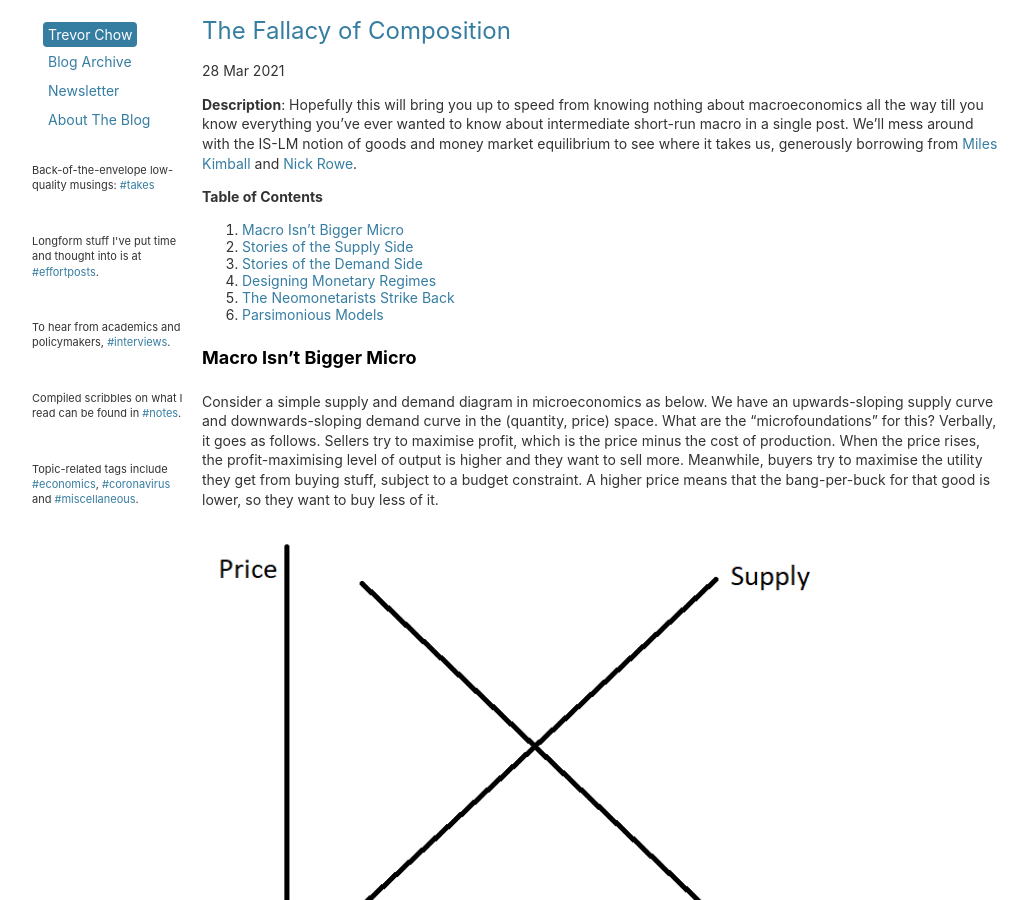
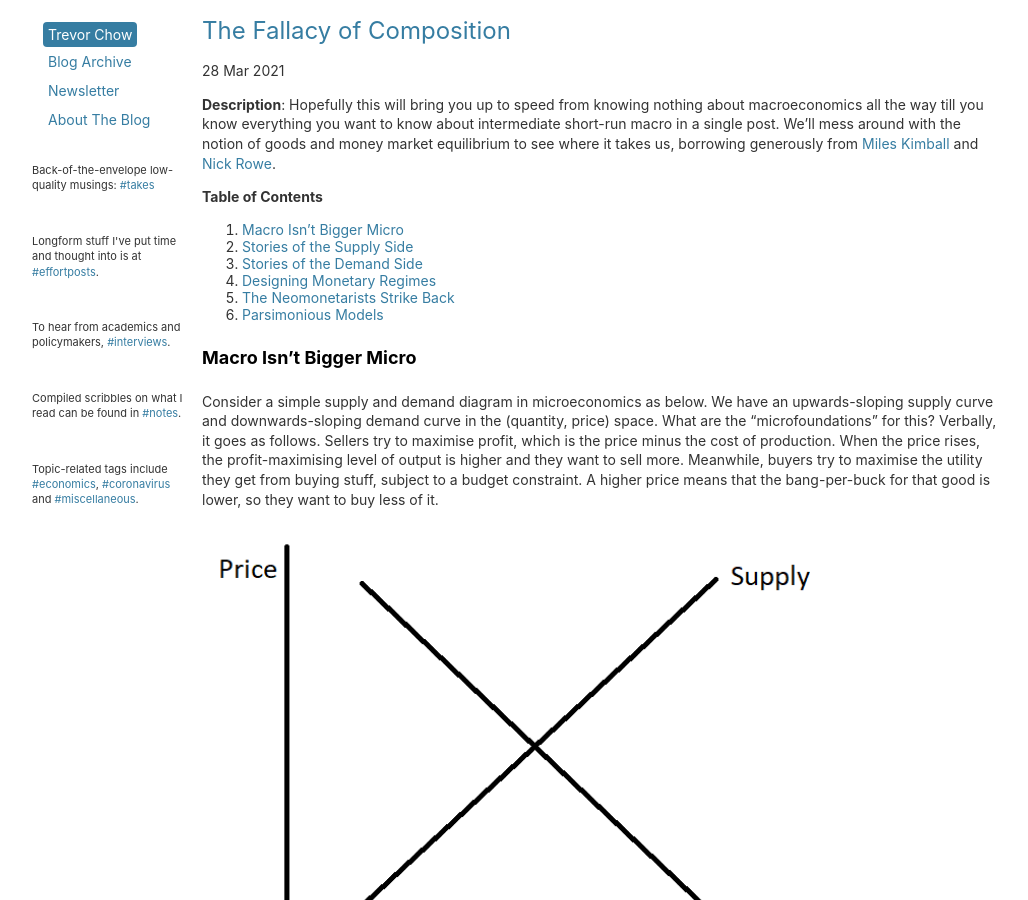
Before and after one commit to tmychow/tmychow.github.io, a Jekyll site: the page built from _posts/2021-03-28-the-fallacy-of-composition.md, in a window 1280 px wide and 900 px high. Shown: the whole window, without its empty margins (28-1056 px from the left). Built offline with Jekyll 4.4.1, drawn with Linux system fonts in a browser that asks for light colours; formulas are drawn with MathJax 3; some of the changed text lies outside the part shown.

Commit message:
Update 2021-03-28-the-fallacy-of-composition.md

```diff
--- a/_posts/2021-03-28-the-fallacy-of-composition.md
+++ b/_posts/2021-03-28-the-fallacy-of-composition.md
@@ -5,7 +5,7 @@ date: 2021-03-28
 tags: economics effortposts
 ---
 
-**Description**: Hopefully this will bring you up to speed from knowing nothing about macroeconomics all the way till you know everything you've ever wanted to know about intermediate short-run macro in a single post. We'll mess around with the IS-LM notion of goods and money market equilibrium to see where it takes us, generously borrowing from [Miles Kimball](https://blog.supplysideliberal.com/) and [Nick Rowe](https://worthwhile.typepad.com/worthwhile_canadian_initi/nick-rowe/).
+**Description**: Hopefully this will bring you up to speed from knowing nothing about macroeconomics all the way till you know everything you want to know about intermediate short-run macro in a single post. We'll mess around with the notion of goods and money market equilibrium to see where it takes us, borrowing generously from [Miles Kimball](https://blog.supplysideliberal.com/) and [Nick Rowe](https://worthwhile.typepad.com/worthwhile_canadian_initi/nick-rowe/).
 
 **Table of Contents**
 
```
Also changed, not shown: other parts of _posts/2021-03-28-the-fallacy-of-composition.md (+1 -1 lines).
